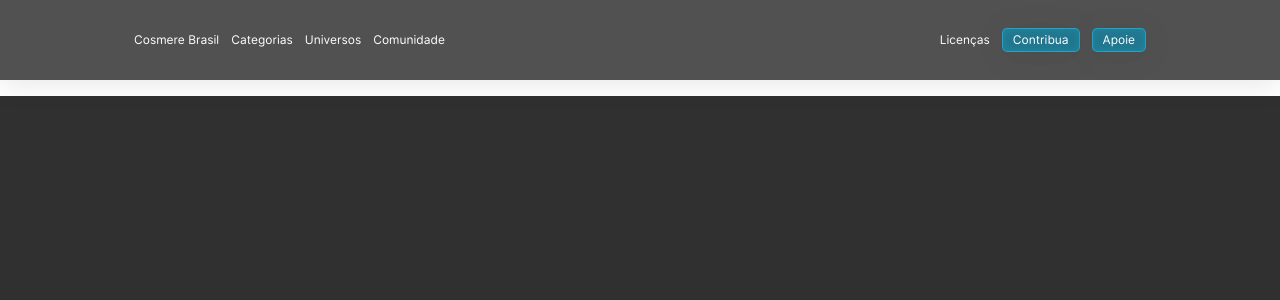
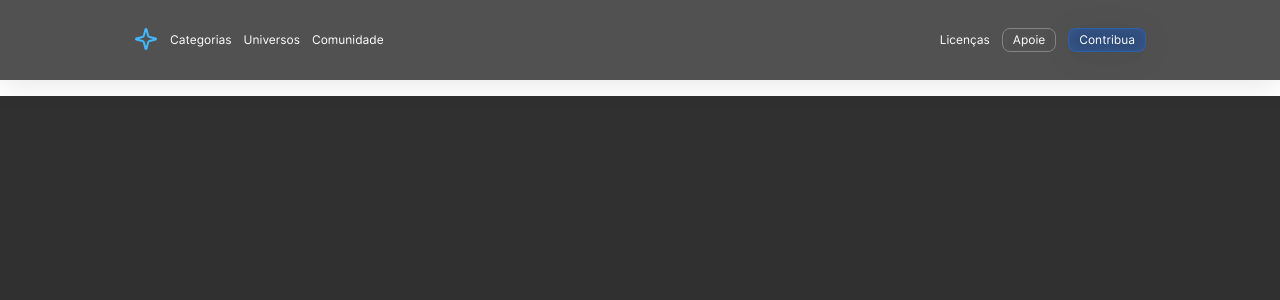
Before and after one commit to cosmere-brasil/cosmere-brasil, a React (Vite) app: page / in a window 1280 px wide. Shown: the top 300 px of the page. Built offline with nearby package versions, Linux system fonts and the light colour scheme.

Commit message:
header reformulado

```diff
--- a/src/components/CartaoDePersonagem/CharacterCard.jsx
+++ b/src/components/CartaoDePersonagem/CharacterCard.jsx
@@ -1,18 +1,14 @@
 //Importações de dependências:
-import PropTypes from 'prop-types';
+// import PropTypes from 'prop-types';
 //Fim das importações de dependências.
 
-import './styles/CartaoDePersonagem.styles.css'
+import './styles/CharacterCard.styles.css'
 
-function CharacterCard(props){
+function CharacterCard(){
     return(
         <>
-            <div className='cartao_de_personagem'>
-                <div className='cabecalho'>
-                    <h2>
-                        {props.character_name}
-                    </h2>
-                    <img src={props.character_pic} />
+            <div className='character-card'>
+                <div className='header'>
                 </div>
             </div>
         </>
@@ -20,7 +16,7 @@ function CharacterCard(props){
 }
 
 CharacterCard.propTypes = {
-    character_name: PropTypes.string.isRequired,
-    character_pic: PropTypes.string.isRequired
+
 }
+
 export { CharacterCard }
--- a/src/components/CartaoDePersonagem/styles/CharacterCard.styles.css
+++ b/src/components/CartaoDePersonagem/styles/CharacterCard.styles.css
@@ -1,4 +1,4 @@
-.cartao_de_personagem {
+.character-card {
   height: auto;
-  width: 30vw;
-}/*# sourceMappingURL=CartaoDePersonagem.styles.css.map */
+  max-width: 30vw;
+}/*# sourceMappingURL=CharacterCard.styles.css.map */
--- /dev/null
+++ b/src/components/Header/Header.Iten.jsx
@@ -0,0 +1,11 @@
+function HeaderIten({classe, isExternal, link, children}) {
+    return (
+        <li className={classe}>
+            <a href={link} target={isExternal ? "_blank" : "_self"} rel={isExternal ? "noopener noreferrer" : undefined}>
+                {children}
+            </a>
+        </li>
+    );
+}
+
+export { HeaderIten }
--- a/src/components/Header/Header.jsx
+++ /dev/null
@@ -1,54 +0,0 @@
-//Início da importação de CSS:
-import './Header.styles.css'
-//Fim da importação de CSS.
-
-//Início da importação de ícones:
-// import { ChevronDown as ParaBaixo } from 'lucide-react';
-//import Centelha from '/src/assets/icons/centelha.svg'
-//Fim da importação de ícones.
-
-function Header(){
-    return(
-        <>
-            <header id='cabecalho'>
-                <nav id='barra_de_navegacao'>
-                    <ul id='lista_esquerda'>
-                        <li className='item_da_lista'>
-                            <a href='https://cosmere-brasil.vercel.app' target='_blank'>
-                                Cosmere Brasil
-                            </a>
-                        </li>
-
-                        <li className='item_da_lista'>
-                            Categorias
-                        </li>
-
-                        <li className='item_da_lista'>
-                            Universos
-                        </li>
-
-                        <li className='item_da_lista'>
-                            Comunidade
-                        </li>
-                    </ul>
-
-                    <ul id='lista_direita'>
-                        <li className='item_da_lista'>
-                            <a href="">Licenças</a>
-                        </li>
-
-                        <li className='item_da_lista botoes'>
-                            <a href="https://github.com/cosmere-brasil/cosmere-brasil/blob/main/CONTRIBUTE.md" target='_blank'>Contribua</a>
-                        </li>
-
-                        <li className='item_da_lista botoes'>
-                            <a href="https://github.com/cosmere-brasil/cosmere-brasil/blob/main/SUPPORT.md" target='_blank' id='apoiar'>Apoie</a>
-                        </li>
-                    </ul>
-                </nav>
-            </header>
-        </>
-    )
-}
-
-export { Header }
--- a/src/components/Header/Header.styles.css
+++ b/src/components/Header/Header.styles.css
@@ -42,15 +42,30 @@
   margin: 6px;
 }
 .item_da_lista:hover {
-  color: #ffc115;
+  color: #41b9ff;
 }
 
-.botoes {
-  background: rgba(8, 201, 255, 0.45);
-  -webkit-backdrop-filter: blur(4.3px);
-          backdrop-filter: blur(4.3px);
+.botao {
+  border: 1px solid rgb(133, 132, 132);
+  border-radius: 8px;
+  padding: 5px 10px;
+}
+.botao:hover {
+  border: 1px solid rgb(219, 219, 219);
+  color: #fff;
+}
+
+.botao_destacado {
+  background: rgba(37, 114, 231, 0.4);
+  -webkit-backdrop-filter: blur(5.1px);
+          backdrop-filter: blur(5.1px);
   box-shadow: 0 4px 30px rgba(0, 0, 0, 0.1);
-  border: 1px solid rgba(8, 201, 255, 0.5294117647);
-  border-radius: 5px;
+  border: 1px solid rgba(37, 114, 231, 0.4);
+  border-radius: 8px;
   padding: 5px 10px;
+}
+.botao_destacado:hover {
+  background: rgba(37, 114, 231, 0.7);
+  border: 1px solid rgba(37, 114, 231, 0.7);
+  color: #fff;
 }/*# sourceMappingURL=Header.styles.css.map */
--- a/src/components/Header/Header.styles.scss
+++ b/src/components/Header/Header.styles.scss
@@ -3,7 +3,7 @@ $altura_do_cabecalho: 10vh;
 $cor_de_fundo: #303030;
 
 $cor_do_texto: #fff;
-$cor_texto_destacado: #ffc115;
+$cor_texto_destacado: #41b9ff;
 
 #cabecalho {
     position: fixed;
@@ -59,13 +59,32 @@ $cor_texto_destacado: #ffc115;
     }
 }
 
-.botoes {
-    background: rgba(8, 201, 255, 0.45);
-    backdrop-filter: blur(4.3px);
+.botao {
+    border: 1px solid rgb(133, 132, 132);
+    border-radius: 8px;
+
+    padding: 5px 10px;
+
+    &:hover {
+        border: 1px solid rgb(219, 219, 219);
+        color: $cor_do_texto;
+    }
+}
+
+.botao_destacado {
+    background: rgba(37, 114, 231, 0.4);
+    backdrop-filter: blur(5.1px);
     box-shadow: 0 4px 30px rgba(0, 0, 0, 0.1);
 
-    border: 1px solid #08c9ff87;
-    border-radius: 5px;
+    border: 1px solid rgba(37, 114, 231, 0.4);
+    border-radius: 8px;
 
     padding: 5px 10px;
+
+    &:hover {
+        background: rgba(37, 114, 231, 0.7);
+        border: 1px solid rgba(37, 114, 231, 0.7);
+
+        color: $cor_do_texto;
+    }
 }
--- /dev/null
+++ b/src/components/Header/index.jsx
@@ -0,0 +1,72 @@
+//Início da importação de CSS:
+import { HeaderIten } from './Header.Iten'
+import './Header.styles.css'
+//Fim da importação de CSS.
+
+//Início da importação de ícones:
+// import { ChevronDown as ParaBaixo } from 'lucide-react';
+import { Sparkle as Centelha } from 'lucide-react';
+//Fim da importação de ícones.
+
+function Header(){
+    return(
+        <>
+            <header id='cabecalho'>
+                <nav id='barra_de_navegacao'>
+                    <ul id='lista_esquerda'>
+                        <HeaderIten
+                            classe="item_da_lista"
+                            link="https://cosmere-brasil.vercel.app/"
+                            isExternal={false}>
+                                <Centelha
+                                    stroke='#41b9ff'/>
+                        </HeaderIten>
+
+                        <HeaderIten
+                            classe="item_da_lista"
+                            link="https://www.youtube.com/watch?v=dQw4w9WgXcQ"
+                            isExternal={false}>
+                                Categorias
+                        </HeaderIten>
+
+                        <HeaderIten
+                            classe="item_da_lista"
+                            link="https://www.youtube.com/watch?v=dQw4w9WgXcQ"
+                            isExternal={false}>
+                                Universos
+                        </HeaderIten>
+
+                        <HeaderIten
+                            classe="item_da_lista"
+                            link="https://www.youtube.com/watch?v=dQw4w9WgXcQ"
+                            isExternal={true}>
+                                Comunidade
+                        </HeaderIten>
+                    </ul>
+
+                    <ul id='lista_direita'>
+                        <li className='item_da_lista'>
+                            <a href="">Licenças</a>
+                        </li>
+
+                        <HeaderIten
+                            classe='item_da_lista botao'
+                            link='https://github.com/cosmere-brasil/cosmere-brasil/blob/main/SUPPORT.md'
+                            isExternal={true}>
+                                Apoie
+                        </HeaderIten>
+
+                        <HeaderIten
+                            classe='item_da_lista botao_destacado'
+                            link='https://github.com/cosmere-brasil/cosmere-brasil/blob/main/CONTRIBUTE.md'
+                            isExternal={true}>
+                                Contribua
+                        </HeaderIten>
+                    </ul>
+                </nav>
+            </header>
+        </>
+    )
+}
+
+export { Header }
--- a/src/main.jsx
+++ b/src/main.jsx
@@ -1,9 +1,9 @@
 import { StrictMode } from 'react'
 import { createRoot } from 'react-dom/client'
 
-import { Header } from './components/Header/Header'
+import { Header } from './components/Header'
 import { Main } from './components/Main/Main'
-import { CartaoDePersonagem } from './components/CartaoDePersonagem/CartaoDePersonagem'
+import { CharacterCard } from './components/CartaoDePersonagem/CharacterCard.jsx'
 
 import  tarot_kaladin  from './assets/images/personagens/tarot_kaladin.jpg'
 
@@ -11,7 +11,7 @@ createRoot(document.getElementById('root')).render(
   <StrictMode>
     <Header />
     <Main />
-    <CartaoDePersonagem
+    <CharacterCard
       nome_do_personagem='Kaladin'
       imagem_do_personagem={tarot_kaladin}
       />
```
Also changed, not shown: src/components/CartaoDePersonagem/CharacterCard.Header.jsx (+5 -4 lines), src/components/Header/Header.RightIten.jsx (added, +11 -0 lines), 2 other files (tests, documents, lock files or other folders).
